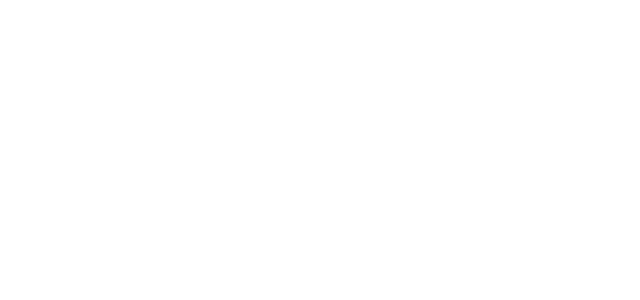
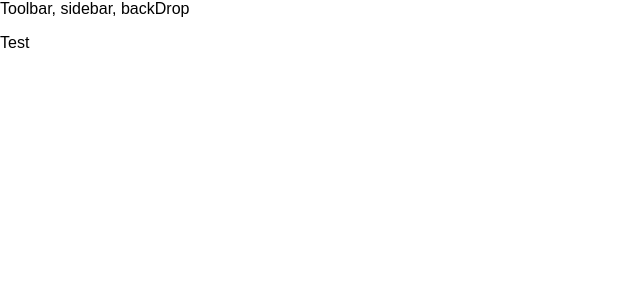
Before and after one commit to azmul/reactjs-burger-builder-app, a React app: page / in a window 1280 px wide. Shown: the top 300 px of the page, without its empty margins (0-640 px from the left). Built offline with nearby package versions, Linux system fonts and the light colour scheme.

Commit message:
creating layout component and higher order component

```diff
--- a/src/App.js
+++ b/src/App.js
@@ -1,11 +1,13 @@
 import React, { Component } from 'react';
 import logo from './logo.svg';
+
+import Layout from './components/Layout/Layout';
 
 class App extends Component {
   render() {
     return (
       <div>
-
+        <Layout><p>Test</p></Layout>
       </div>
     );
   }
--- /dev/null
+++ b/src/components/Layout/Layout.js
@@ -0,0 +1,13 @@
+import React, {Component} from 'react';
+import Aux from '../../hoc/Aux';
+
+const Layout = (props) =>(
+    <Aux>
+        <div>Toolbar, sidebar, backDrop</div>
+        <main>
+            {props.children}
+        </main>
+    </Aux>
+)
+
+export default Layout;
--- /dev/null
+++ b/src/hoc/Aux.js
@@ -0,0 +1,5 @@
+import React from 'react';
+
+const Aux = (props) => props.children;
+
+export default Aux;
```
Also changed, not shown: 1 other file (tests, documents, lock files or other folders).
